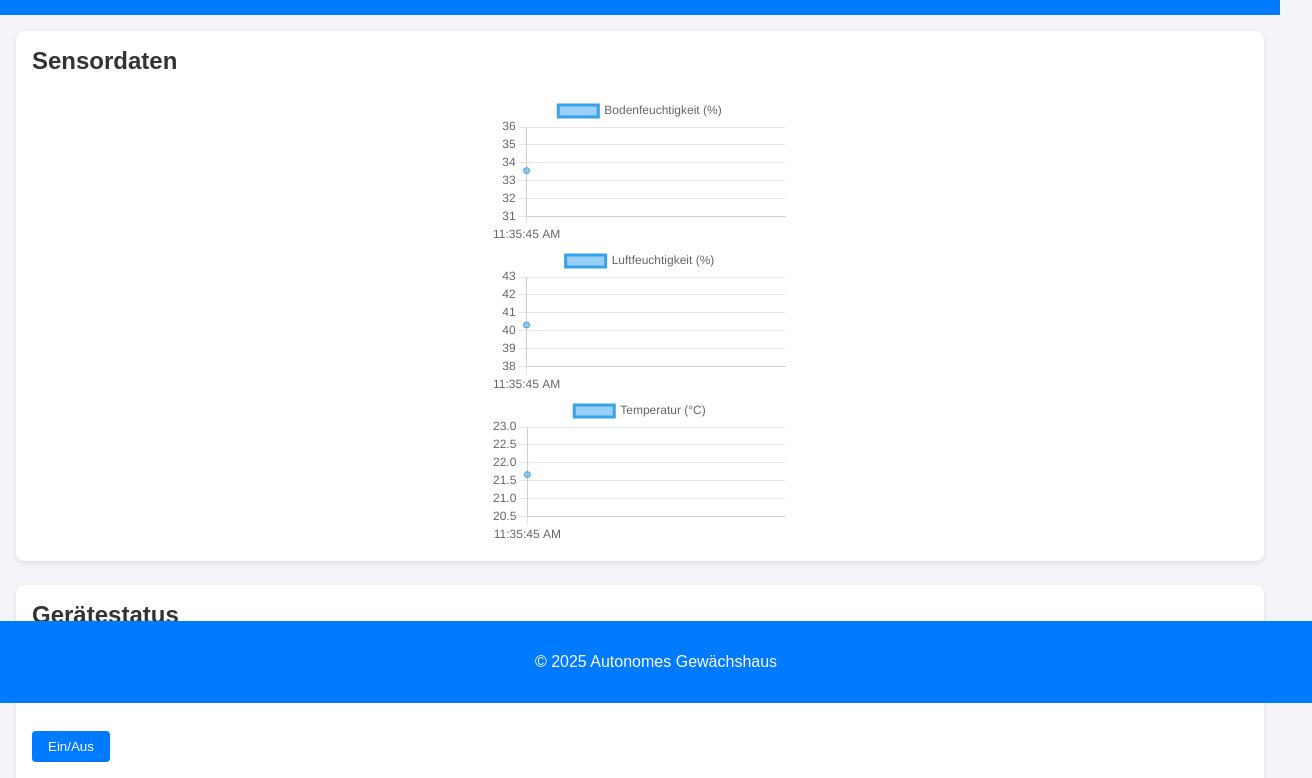
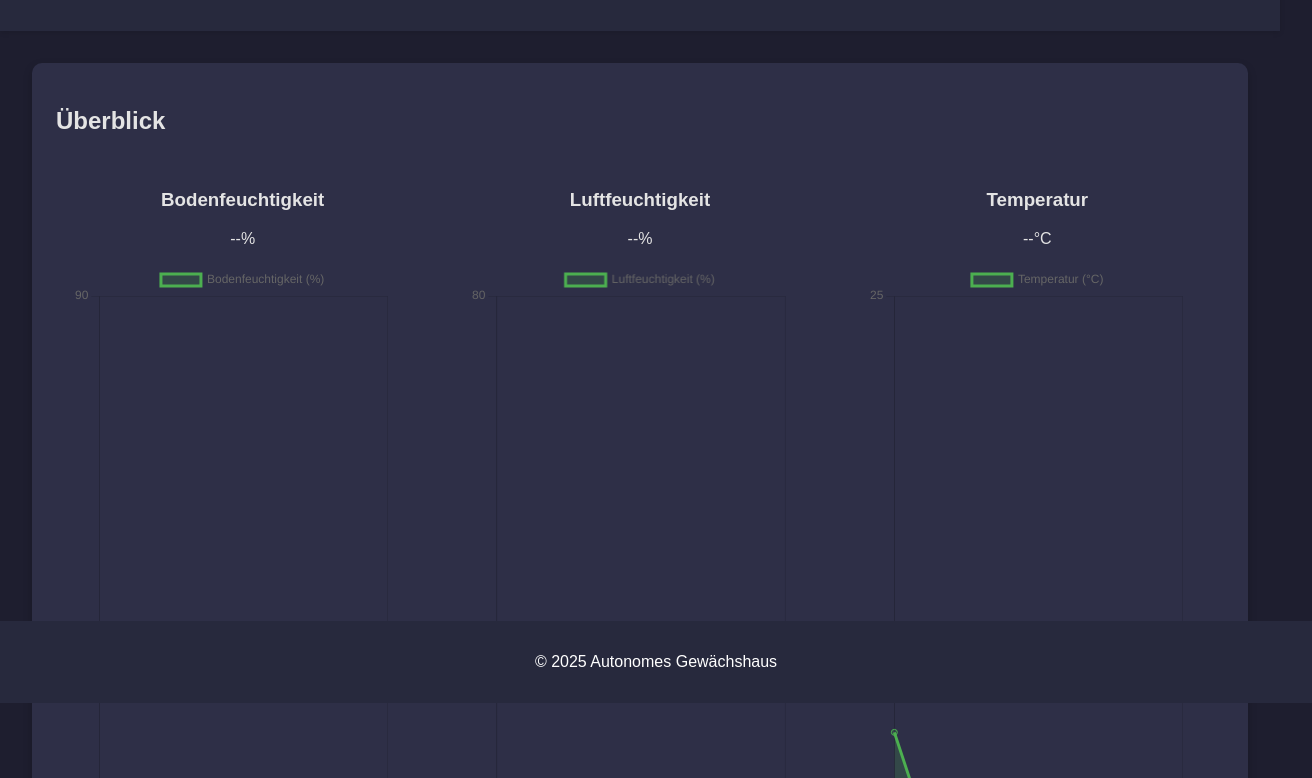
Before and after one commit to dokriseum/HTWKD_GreenhouseWebFrontend, a plain HTML site: page index.html in a window 1280 px wide. Shown: the part 97-875 px from the top of the page, 1312 px wide, since content can reach past the window. Drawn offline with nearby package versions, Linux system fonts and the light colour scheme.

Commit message:
ansprechende UI implementiert mit ansehnlicheren Farben

```diff
--- a/index.html
+++ b/index.html
@@ -8,32 +8,44 @@
     <script src="https://cdn.jsdelivr.net/npm/chart.js"></script>
     <script src="script.js" defer></script>
 </head>
-<body>
+<body class="dark-theme">
 <header>
     <h1>Autonomes Gewächshaus Dashboard</h1>
 </header>
 
 <main>
-    <section id="sensors" class="card">
-        <h2>Sensordaten</h2>
-        <div class="chart-container">
-            <canvas id="soilMoistureChart"></canvas>
-            <canvas id="airHumidityChart"></canvas>
-            <canvas id="temperatureChart"></canvas>
+    <section id="overview" class="card">
+        <h2>Überblick</h2>
+        <div class="overview-grid">
+            <div class="overview-item">
+                <h3>Bodenfeuchtigkeit</h3>
+                <p><span id="soil-moisture">--</span>%</p>
+                <canvas id="soilMoistureChart"></canvas>
+            </div>
+            <div class="overview-item">
+                <h3>Luftfeuchtigkeit</h3>
+                <p><span id="air-humidity">--</span>%</p>
+                <canvas id="airHumidityChart"></canvas>
+            </div>
+            <div class="overview-item">
+                <h3>Temperatur</h3>
+                <p><span id="temperature">--</span>°C</p>
+                <canvas id="temperatureChart"></canvas>
+            </div>
         </div>
     </section>
 
     <section id="devices" class="card">
-        <h2>Gerätestatus</h2>
-        <div class="device-group">
+        <h2>Gerätesteuerung</h2>
+        <div class="devices-grid">
             <div class="device-control">
                 <h3>Wasserpumpe</h3>
-                <p>Aktueller Durchlauf: <span id="water-flow-rate">--</span> L/min</p>
+                <p>Durchflussrate: <span id="water-flow-rate">--</span> L/min</p>
                 <button id="toggle-water-pump" class="toggle-button">Ein/Aus</button>
             </div>
             <div class="device-control">
                 <h3>Lüfter</h3>
-                <p>Aktuelle Geschwindigkeit: <span id="fan-speed">--</span> U/min</p>
+                <p>Geschwindigkeit: <span id="fan-speed">--</span> U/min</p>
                 <button id="toggle-fans" class="toggle-button">Ein/Aus</button>
             </div>
         </div>
@@ -41,8 +53,10 @@
 
     <section id="summary" class="card">
         <h2>Zusammenfassung</h2>
-        <p>Gesamter Wasserverbrauch heute: <span id="total-water">--</span> L</p>
-        <p>Durchschnittliche Temperatur: <span id="avg-temperature">--</span> °C</p>
+        <div class="summary-grid">
+            <p>Wasserverbrauch heute: <span id="total-water">--</span> L</p>
+            <p>Durchschnittliche Temperatur: <span id="avg-temperature">--</span> °C</p>
+        </div>
     </section>
 </main>
 
--- a/script.js
+++ b/script.js
@@ -1,51 +1,69 @@
-document.addEventListener('DOMContentLoaded', function() {
-    // Create charts for soil moisture, air humidity, and temperature
+
+document.addEventListener('DOMContentLoaded', function () {
+    // Initialize toggle states
+    const waterPumpButton = document.getElementById('toggle-water-pump');
+    const fanButton = document.getElementById('toggle-fans');
+
+    waterPumpButton.addEventListener('click', function () {
+        this.classList.toggle('active');
+        const status = this.classList.contains('active') ? 'eingeschaltet' : 'ausgeschaltet';
+        alert(`Wasserpumpe ist jetzt ${status}`);
+    });
+
+    fanButton.addEventListener('click', function () {
+        this.classList.toggle('active');
+        const status = this.classList.contains('active') ? 'eingeschaltet' : 'ausgeschaltet';
+        alert(`Lüfter ist jetzt ${status}`);
+    });
+
+    // Chart updates (simulate live data)
     const soilMoistureCtx = document.getElementById('soilMoistureChart').getContext('2d');
     const airHumidityCtx = document.getElementById('airHumidityChart').getContext('2d');
     const temperatureCtx = document.getElementById('temperatureChart').getContext('2d');
 
-    const soilMoistureChart = new Chart(soilMoistureCtx, {
+    const soilMoistureChart = createLineChart(soilMoistureCtx, 'Bodenfeuchtigkeit (%)');
+    const airHumidityChart = createLineChart(airHumidityCtx, 'Luftfeuchtigkeit (%)');
+    const temperatureChart = createLineChart(temperatureCtx, 'Temperatur (°C)');
+
+    setInterval(() => updateChart(soilMoistureChart, Math.random() * 100), 2000);
+    setInterval(() => updateChart(airHumidityChart, Math.random() * 100), 2000);
+    setInterval(() => updateChart(temperatureChart, 15 + Math.random() * 10), 2000);
+});
+
+function createLineChart(ctx, label) {
+    return new Chart(ctx, {
         type: 'line',
-        data: { labels: [], datasets: [{ label: 'Bodenfeuchtigkeit (%)', data: [] }] },
-        options: { responsive: true, scales: { x: { beginAtZero: true } } }
+        data: {
+            labels: [],
+            datasets: [{
+                label: label,
+                data: [],
+                borderColor: '#4caf50',
+                backgroundColor: 'rgba(76, 175, 80, 0.2)',
+                fill: true,
+                tension: 0.4,
+            }],
+        },
+        options: {
+            responsive: true,
+            maintainAspectRatio: false,
+            scales: {
+                x: { beginAtZero: true },
+                y: { beginAtZero: true },
+            },
+        },
     });
+}
 
-    const airHumidityChart = new Chart(airHumidityCtx, {
-        type: 'line',
-        data: { labels: [], datasets: [{ label: 'Luftfeuchtigkeit (%)', data: [] }] },
-        options: { responsive: true, scales: { x: { beginAtZero: true } } }
-    });
+function updateChart(chart, value) {
+    const now = new Date();
+    const time = `${now.getHours()}:${now.getMinutes()}:${now.getSeconds()}`;
+    chart.data.labels.push(time);
+    chart.data.datasets[0].data.push(value);
 
-    const temperatureChart = new Chart(temperatureCtx, {
-        type: 'line',
-        data: { labels: [], datasets: [{ label: 'Temperatur (°C)', data: [] }] },
-        options: { responsive: true, scales: { x: { beginAtZero: true } } }
-    });
-
-    // Manual control buttons
-    document.getElementById('toggle-water-pump').addEventListener('click', function() {
-        alert('Wasserpumpe toggled!'); // Replace with API call
-    });
-
-    document.getElementById('toggle-fans').addEventListener('click', function() {
-        alert('Lüfter toggled!'); // Replace with API call
-    });
-
-    // Simulated data updates
-    function updateCharts() {
-        const timestamp = new Date().toLocaleTimeString();
-        soilMoistureChart.data.labels.push(timestamp);
-        soilMoistureChart.data.datasets[0].data.push(Math.random() * 100);
-        soilMoistureChart.update();
-
-        airHumidityChart.data.labels.push(timestamp);
-        airHumidityChart.data.datasets[0].data.push(Math.random() * 100);
-        airHumidityChart.update();
-
-        temperatureChart.data.labels.push(timestamp);
-        temperatureChart.data.datasets[0].data.push(20 + Math.random() * 10);
-        temperatureChart.update();
+    if (chart.data.labels.length > 10) {
+        chart.data.labels.shift();
+        chart.data.datasets[0].data.shift();
     }
-
-    setInterval(updateCharts, 3000);
-});
+    chart.update();
+}
--- a/styles.css
+++ b/styles.css
@@ -1,61 +1,76 @@
+
 body {
-    font-family: Arial, sans-serif;
+    font-family: 'Arial', sans-serif;
     margin: 0;
     padding: 0;
-    background-color: #f4f4f9;
-    color: #333;
+    background-color: #1e1e2f;
+    color: #e4e4e4;
 }
 
 header {
-    background-color: #007BFF;
+    background-color: #27293d;
     color: white;
+    text-align: center;
+    padding: 1.5rem 0;
+    box-shadow: 0 2px 5px rgba(0, 0, 0, 0.1);
+}
+
+main {
+    padding: 2rem;
+    display: flex;
+    flex-direction: column;
+    gap: 1.5rem;
+}
+
+.card {
+    background: #2e2f47;
+    padding: 1.5rem;
+    border-radius: 10px;
+    box-shadow: 0 4px 10px rgba(0, 0, 0, 0.2);
+}
+
+.overview-grid, .devices-grid, .summary-grid {
+    display: grid;
+    grid-template-columns: repeat(auto-fit, minmax(300px, 1fr));
+    gap: 1.5rem;
+}
+
+.overview-item, .device-control {
     text-align: center;
     padding: 1rem;
 }
 
-main {
-    padding: 1rem;
+canvas {
+    max-width: 100%;
+    margin: 1rem 0;
 }
 
-section {
-    margin-bottom: 1.5rem;
-    padding: 1rem;
-    background: white;
-    border-radius: 8px;
-    box-shadow: 0 2px 5px rgba(0, 0, 0, 0.1);
+.toggle-button {
+    padding: 0.7rem 1.5rem;
+    background-color: #4caf50;
+    border: none;
+    border-radius: 5px;
+    color: white;
+    font-size: 1rem;
+    cursor: pointer;
+    transition: background-color 0.3s ease, transform 0.2s ease;
 }
 
-h2 {
-    margin-top: 0;
+.toggle-button:hover {
+    background-color: #45a049;
+    transform: scale(1.05);
 }
 
-canvas {
-    max-width: 100%;
-    margin: 0 auto;
-    display: block;
-}
-
-button {
-    display: inline-block;
-    padding: 0.5rem 1rem;
-    margin-top: 0.5rem;
-    background-color: #007BFF;
-    color: white;
-    border: none;
-    border-radius: 4px;
-    cursor: pointer;
-}
-
-button:hover {
-    background-color: #0056b3;
+.toggle-button.active {
+    background-color: #f44336;
 }
 
 footer {
     text-align: center;
     padding: 1rem;
-    background: #007BFF;
+    background: #27293d;
     color: white;
-    position: fixed;
+    position: sticky;
     bottom: 0;
     width: 100%;
 }
```
